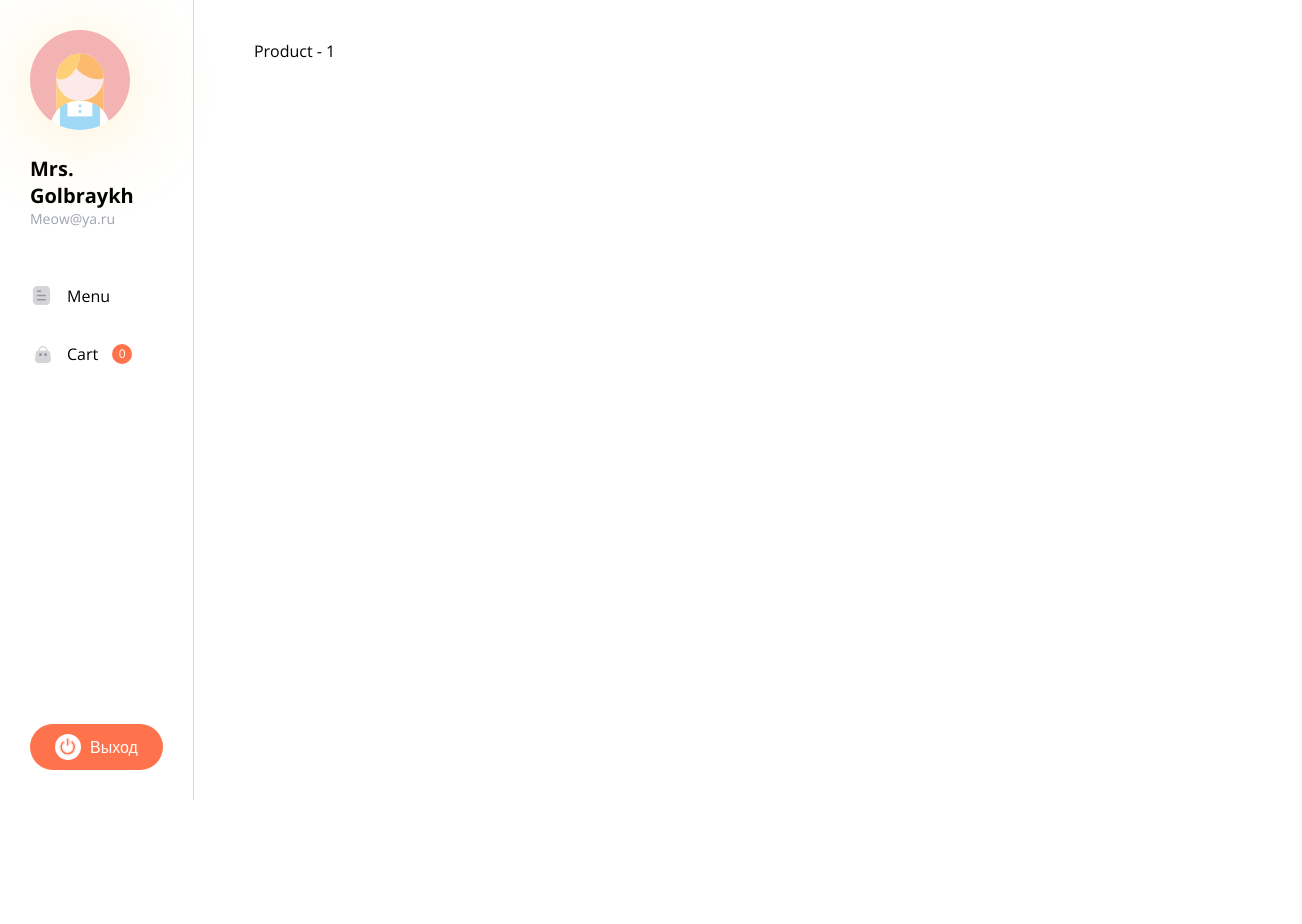
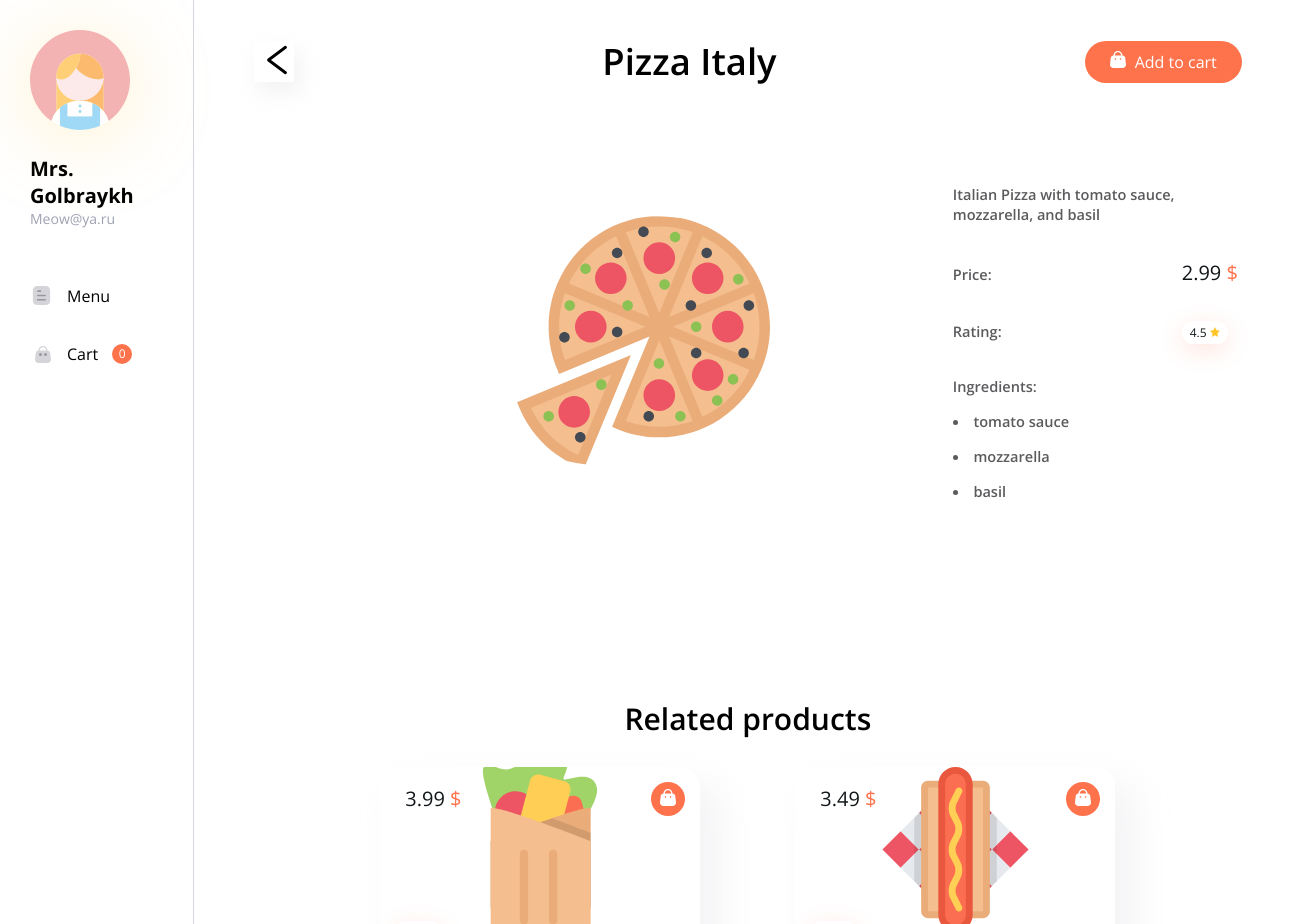
Before and after one commit to Xenia-Golb/delivery_react, a React (Vite) app in the folder diplom-my-delivery/: page /product/1 in a window 1280 px wide. Shown: the top 924 px of the page, 1302 px wide, since content can reach past the window. Before the commit the page ends 800 px from the top, so only its background shows below. Built offline with nearby package versions, Linux system fonts and the light colour scheme.

Commit message:
create product page

```diff
--- a/diplom-my-delivery/src/data/products.js
+++ b/diplom-my-delivery/src/data/products.js
@@ -1,30 +1,32 @@
 export const products = [
     {
         id: 1, title: 'Pizza Italy', description: 'Italian Pizza with tomato sauce, mozzarella, and basil',
-        rating: 4.5, price: 2.99, image: '/pizza.svg'
+        rating: 4.5, price: 2.99, image: '/pizza.svg', ingredients: ['tomato sauce', 'mozzarella', 'basil']
     },
     {
-        id: 2, title: 'Сaesar roll', description: 'This roll is a type of spring roll that consists of a thin layer of dough wrapped around a filling of fresh vegetables and chicken, seasoned with Caesar dressing. ', rating: 4.8, price: 3.99, image: '/roll.svg'
+        id: 2, title: 'Сaesar roll', description: 'This roll is a type of spring roll that consists of a thin layer of dough wrapped around a filling of fresh vegetables and chicken, seasoned with Caesar dressing. ', rating: 4.8, price: 3.99, image: '/roll.svg', ingredients: ['chicken breast fillet', 'caesar salad dressing', 'parmesan cheese', 'mixed salad leaves ']
     },
 
     {
         id: 3, title: 'Hot dog ', description: 'This is a popular type of fast food that consists of a long sausage called a "wurst" placed inside a bun.',
-        rating: 4.8, price: 3.49, image: '/hot-dog.svg'
+        rating: 4.8, price: 3.49, image: '/hot-dog.svg', ingredients: ['sausage', 'bun', 'ketchup', 'mustard']
     },
     {
-        id: 4, title: 'Pancakes', description: 'These are round, thick pancakes that are made from flour, milk, eggs and sugar. ', rating: 4.6, price: 2.99, image: '/pancakes.svg'
+        id: 4, title: 'Pancakes', description: 'These are round, thick pancakes that are made from flour, milk, eggs and sugar. ', rating: 4.6, price: 2.99, image: '/pancakes.svg', ingredients: [' milk', 'white vinegar', 'eggs', 'vanilla extract']
     },
     {
-        id: 5, title: 'Asian noodles', description: 'It can be made from various types of grains, including rice, wheat, buckwheat and other types of flour.', rating: 4.9, price: 3.99, image: '/asian-noodles.svg'
+        id: 5, title: 'Asian noodles', description: 'It can be made from various types of grains, including rice, wheat, buckwheat and other types of flour.', rating: 4.9, price: 3.99, image: '/asian-noodles.svg', ingredients: ['noodles', 'vegetables', 'beef']
     }
     , {
-        id: 6, title: 'Burger', description: 'This burger is a perfect combination of juicy meat patty, crispy lettuce, ripe tomatoes, creamy cheese, and aromatic onions, all sandwiched between two soft and fluffy buns.  ', rating: 4.7, price: 4.99, image: '/burger.svg'
+        id: 6, title: 'Burger', description: 'This burger is a perfect combination of juicy meat patty, crispy lettuce, ripe tomatoes, creamy cheese, and aromatic onions, all sandwiched between two soft and fluffy buns.  ', rating: 4.7, price: 4.99, image: '/burger.svg', ingredients: ['bun', 'beef', 'patty ', ' cheese ', ' tomato ', 'pickle']
     },
     {
-        id: 7, title: 'Steak', description: 'This steak is seasoned with a blend of herbs and spices, giving it a delicate flavor that complements the other ingredients perfectly. ', rating: 4.5, price: 5.99, image: '/steak.svg'
+        id: 7, title: 'Steak', description: 'This steak is seasoned with a blend of herbs and spices, giving it a delicate flavor that complements the other ingredients perfectly. ', rating: 4.5, price: 5.99, image: '/steak.svg',
+        ingredients: ['beef', 'salt', 'pepper', 'garlic', 'onion', 'herbs']
     },
 
     {
-        id: 8, title: 'Tomato soup', description: 'This soup prepared with a variety of spices, herbs and vegetables such as onions, garlic, carrots, celery, basil and thyme. ', rating: 4.2, price: 1.99, image: '/soup.svg'
+        id: 8, title: 'Tomato soup', description: 'This soup prepared with a variety of spices, herbs and vegetables such as onions, garlic, carrots, celery, basil and thyme. ', rating: 4.2, price: 1.99, image: '/soup.svg',
+        ingredients: ['tomato', 'onion', 'garlic', 'carrot', 'celery', 'basil', 'thyme']
     }
 ];
--- a/diplom-my-delivery/src/pages/Product/Product.jsx
+++ b/diplom-my-delivery/src/pages/Product/Product.jsx
@@ -1,11 +1,54 @@
+import { useNavigate } from 'react-router-dom';
 import { useParams } from 'react-router-dom';
+import { products } from '../../data/products';
+import Headling from '../../components/Headling/Headling';
+import Button from '../../components/Button/Button';
+import styles from './Product.module.css';
+import ProductCard from '../../components/ProductCard/ProductCard';
+import { useDispatch } from 'react-redux';
+import { addItem } from '../../reducers/cart.slice';
 
 function Product() {
     const { id } = useParams();
+    const product = products.find((item) => item.id === parseInt(id));
+    const navigate = useNavigate();
+    const dispatch = useDispatch();
 
-    return (<div>
-        Product - {id}
-    </div>);
+    const add = (e) => {
+        e.preventDefault();
+        dispatch(addItem(product));
+        navigate('/cart');
+    };
+
+    return (<>
+        <div className={styles['header']} >
+            <button onClick={() => navigate(-1)} className={styles['back-btn']} ><img src="/left.svg" alt="back" /></button>
+            <Headling>{product.title}</Headling>
+            <Button onClick={add} appearance='primary'> <img src="/product-cart.svg" alt="cart" />&nbsp; Add to cart</Button></div>
+        <div className={styles['product']}>
+            <img className={styles['image']} src={product.image} alt={product.title} />
+            <div className={styles['info']}>
+                <div>{product.description}</div>
+                <div >Price:<span className={styles['price']}>{product.price}&nbsp;
+                    <span className={styles['currency']}>$</span></span></div>
+                <div>Rating:<span className={styles['rating']}>{product.rating}&nbsp;
+                    <img src="/star-icon.svg" alt="rating" /></span></div>
+                <div className={styles['ingredients']}>Ingredients:{product.ingredients.map((i, index) => {
+                    return <li key={index}>{i}</li>;
+                })}
+                </div>
+            </div>
+        </div>
+        <div className={styles['recommendations']}>
+            <h3 className={styles['title']}>Related products</h3>
+            <div className={styles['list']}>
+                {products.filter((item) => item.id !== product.id).slice(0, 3).map((item) => (
+                    <ProductCard key={item.id} {...item} />
+                ))}
+            </div>
+        </div>
+
+    </>);
 }
 
 export default Product;
--- /dev/null
+++ b/diplom-my-delivery/src/pages/Product/Product.module.css
@@ -0,0 +1,119 @@
+.header {
+    display: flex;
+    flex-direction: row;
+    flex-wrap: wrap;
+    align-content: center;
+    justify-content: space-between;
+    align-items: center;
+    margin-bottom: 40px;
+}
+
+.back-btn {
+    width: 2.48rem;
+    height: 2.48rem;
+    border: none;
+    font-size: 1.2rem;
+    box-shadow: 0.31rem 0.63rem 1.25rem 0rem rgba(211, 209, 216, 0.3);
+    background: transparent;
+}
+
+.back-btn:hover {
+    cursor: pointer;
+}
+
+
+.product {
+    margin-top: 100px;
+    display: flex;
+    padding-left: 150px;
+    flex-direction: row;
+    justify-content: start;
+    gap: 70px;
+    align-items: center;
+}
+
+.image {
+    width: 28.06rem;
+    height: 15.81rem;
+    border-radius: 100%;
+    padding: 30px 15px;
+
+}
+
+.image:hover {
+    cursor: pointer;
+    box-shadow: 18.21428680419922px 18.21428680419922px 36.42857360839844px 0px rgba(194, 119, 22, 0.25);
+    transform: scale(1.02);
+}
+
+.info {
+    display: flex;
+    flex-direction: column;
+    gap: 35px;
+    width: 289px;
+    color: rgb(91, 91, 94);
+    font-size: 0.91rem;
+    font-weight: 600;
+    line-height: 1.25rem;
+    letter-spacing: 0%;
+    text-align: left;
+}
+
+.price {
+    margin-left: 180px;
+    background: var(--white-color);
+    padding: 3px 10px;
+    border-radius: 20px;
+    color: #111719;
+    font-size: 20px;
+    font-style: normal;
+    font-weight: 400;
+    line-height: normal;
+}
+
+.currency {
+    color: var(--primary-color);
+}
+
+
+.rating {
+    margin-left: 180px;
+    background: var(--white-color);
+    padding: 3px 8px;
+    border-radius: 20px;
+    color: #111719;
+    font-size: 12px;
+    font-style: normal;
+    font-weight: 400;
+    line-height: normal;
+    box-shadow: 0px 6.0714287757873535px 24.285715103149414px 0px rgba(254, 114, 76, 0.20);
+}
+
+.ingredients {
+    display: flex;
+    flex-direction: column;
+    gap: 15px;
+}
+
+.recommendations {
+    margin-top: 200px;
+    margin-bottom: 50px;
+}
+
+.title {
+    font-size: 30px;
+    font-weight: 600;
+    line-height: 120%;
+    text-align: center;
+    color: var(--text-color);
+}
+
+
+.list {
+    display: flex;
+    flex-direction: row;
+    flex-wrap: wrap;
+    align-content: center;
+    justify-content: center;
+    gap: 95px;
+}
```
Also changed, not shown: diplom-my-delivery/public/left.svg (added), diplom-my-delivery/public/product-cart.svg (added).
